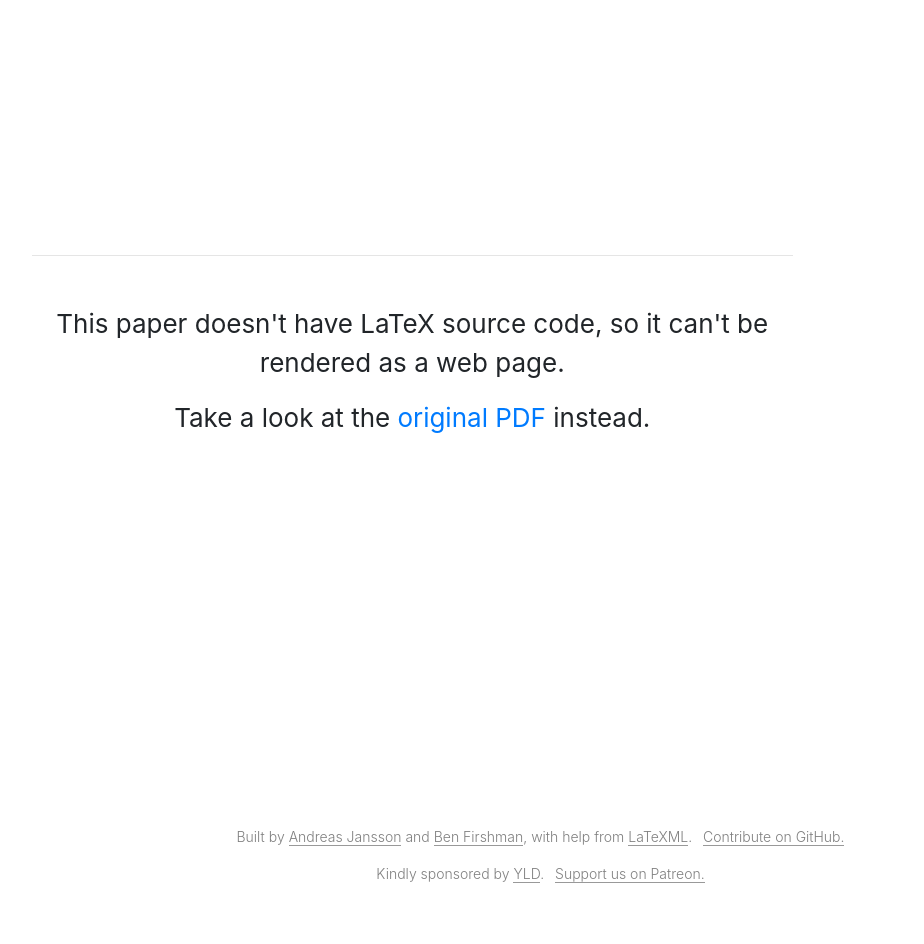
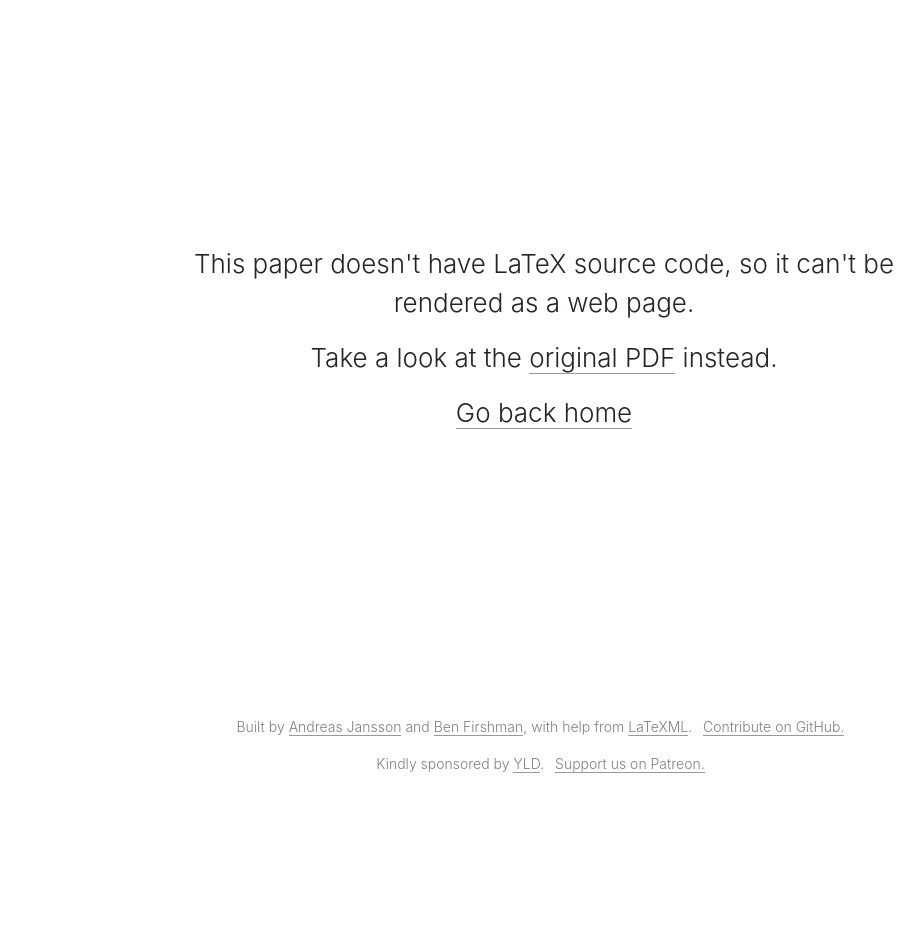
Before and after one commit to arxiv-vanity/arxiv-vanity, a Django app: template arxiv_vanity/templates/papers/paper_detail_not_renderable.html in a window 1280 px wide. Shown: the whole page, without its empty margins (96-1020 px from the left). After the commit the page ends 773 px from the top, so only its background shows below. Run offline with Django 3.2, Linux system fonts and the light colour scheme; the template is opened without the code that fills it, so the values that code supplies are empty; parts of the project's set-up code (start-up, migrations or seed data) failed here and were passed over; some libraries are stand-ins or nearby versions.

Commit message:
Fix not renderable error

```diff
--- a/arxiv_vanity/templates/papers/paper_detail_not_renderable.html
+++ b/arxiv_vanity/templates/papers/paper_detail_not_renderable.html
@@ -1,18 +1,12 @@
 {% extends "base.html" %}
 {% block title %}{{ paper.title }}{% endblock %}
+{% block footer_class %}fixed{% endblock %}
 {% block content %}
-  <div class="container paper-detail-status">
-    <div class="row">
-      <div class="col-12">
-        <h1>{{ paper.title }}</h1>
-      </div>
-    </div>
-    <div class="row justify-content-left">
-      <div class="col-lg-9">
-        <hr class="mb-5">
-        <p>This paper doesn't have LaTeX source code, so it can't be rendered as a web page.</p>
-        <p>Take a look at the <a href="{{ paper.get_https_pdf_url }}">original PDF</a> instead.</p>
-      </div>
+  <div class="arxiv-vanity-wrapper paper-detail-status">
+    <div class="paper-detail-status-inner">
+      <p>This paper doesn't have LaTeX source code, so it can't be rendered as a web page.</p>
+      <p>Take a look at the <a href="{{ paper.get_https_pdf_url }}">original PDF</a> instead.</p>
+      <p><a href="/">Go back home</a></p>
     </div>
   </div>
 {% endblock %}
```
